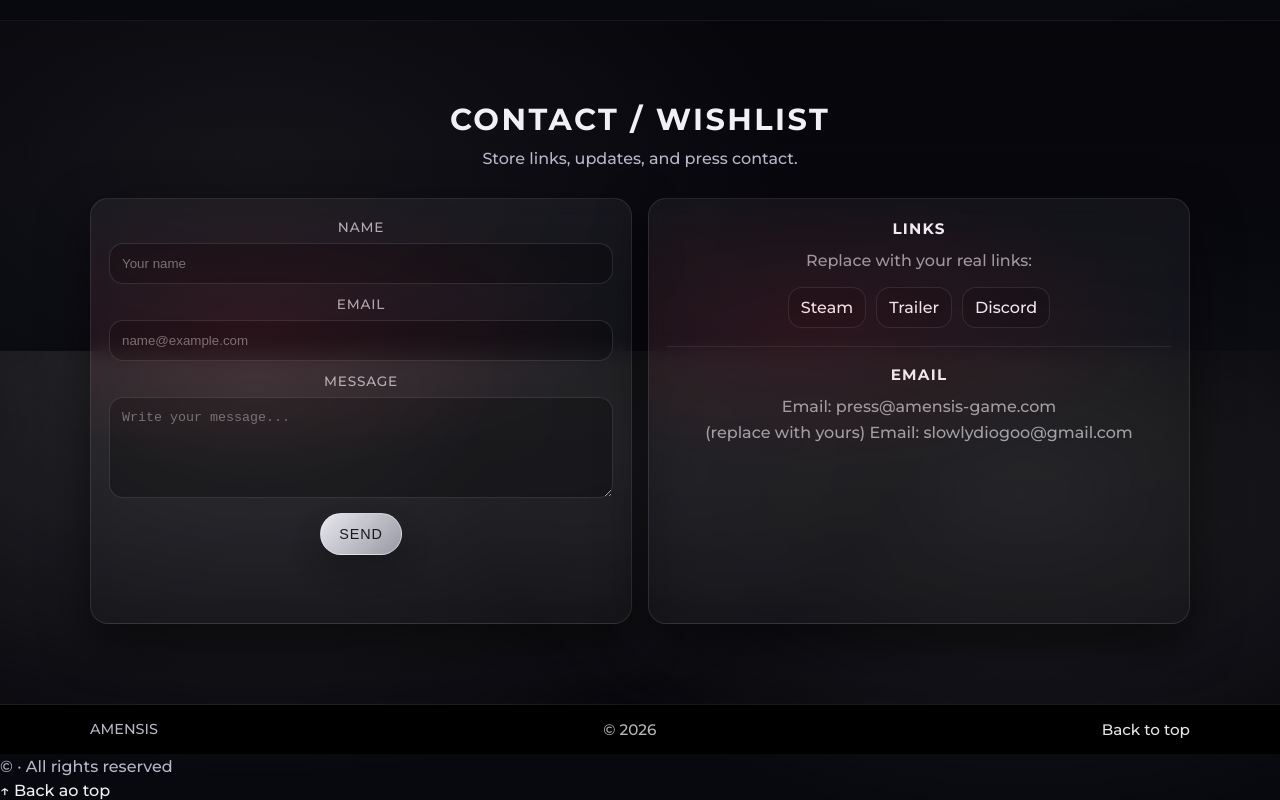
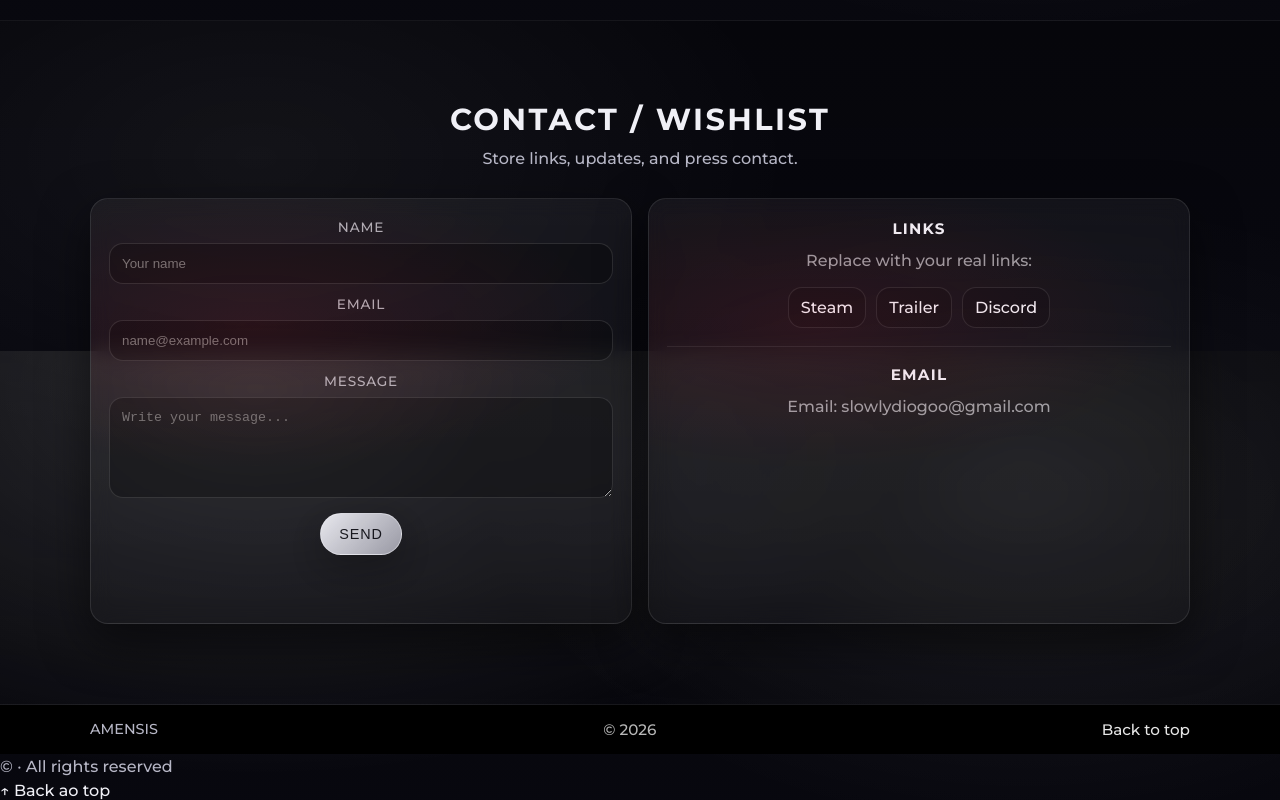
Before and after one commit to slowlydiogoo-crypto/amensis-site, a website: page index.html in a window 1280 px wide. Shown: the part 4449-5249 px from the top of the page. Drawn offline with Linux system fonts and the light colour scheme.

Commit message:
Atualização do site

```diff
--- a/index.html
+++ b/index.html
@@ -275,8 +275,6 @@
 
           <h3>Email</h3>
           <p class="muted">
-            Email: <a href="mailto:press@amensis-game.com">press@amensis-game.com</a><br />
-            (replace with yours)
             Email: <a href="mailto:slowlydiogoo@gmail.com">slowlydiogoo@gmail.com</a><br />
           </p>
         </div>
```
